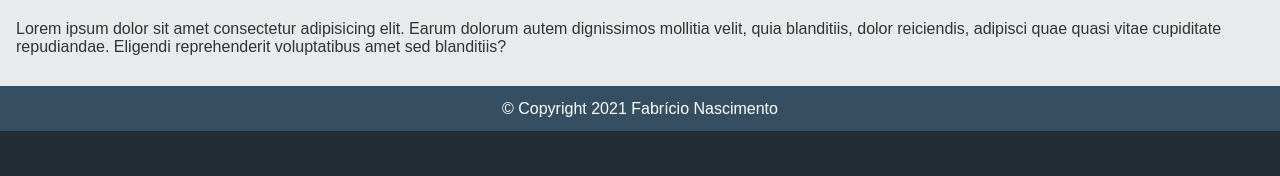
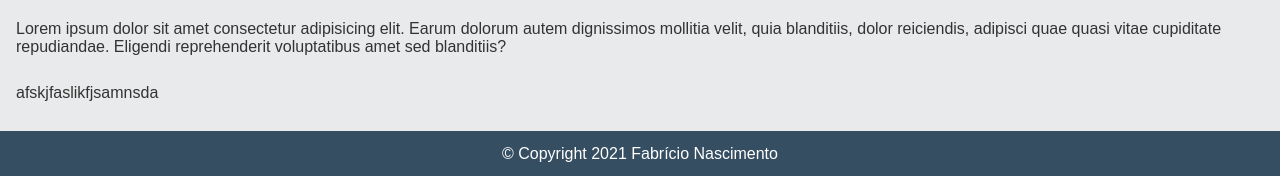
Before and after one commit to FbSilva13/Portf-lio, a plain HTML site: page index.html in a window 1280 px wide. Shown: the part 713-889 px from the top of the page. Before the commit the page ends 844 px from the top, so only its background shows below. Drawn offline with Linux system fonts and the light colour scheme.

Commit message:
Modificação

```diff
--- a/index.html
+++ b/index.html
@@ -35,7 +35,7 @@
                 <p>Lorem ipsum dolor, sit amet consectetur adipisicing elit. Eos nesciunt repellat, accusamus dolorum repudiandae ut perferendis a libero quos modi distinctio omnis officia delectus assumenda voluptates! Aliquid expedita autem maxime!</p>
                 <p><img src="https://picsum.photos/300" alt="Imagem quadrada"></p>
                 <p>Lorem ipsum dolor sit amet consectetur adipisicing elit. Earum dolorum autem dignissimos mollitia velit, quia blanditiis, dolor reiciendis, adipisci quae quasi vitae cupiditate repudiandae. Eligendi reprehenderit voluptatibus amet sed blanditiis?</p>
-
+                <p>afskjfaslikfjsamnsda</p>
             </article>
 
         </main>
```
